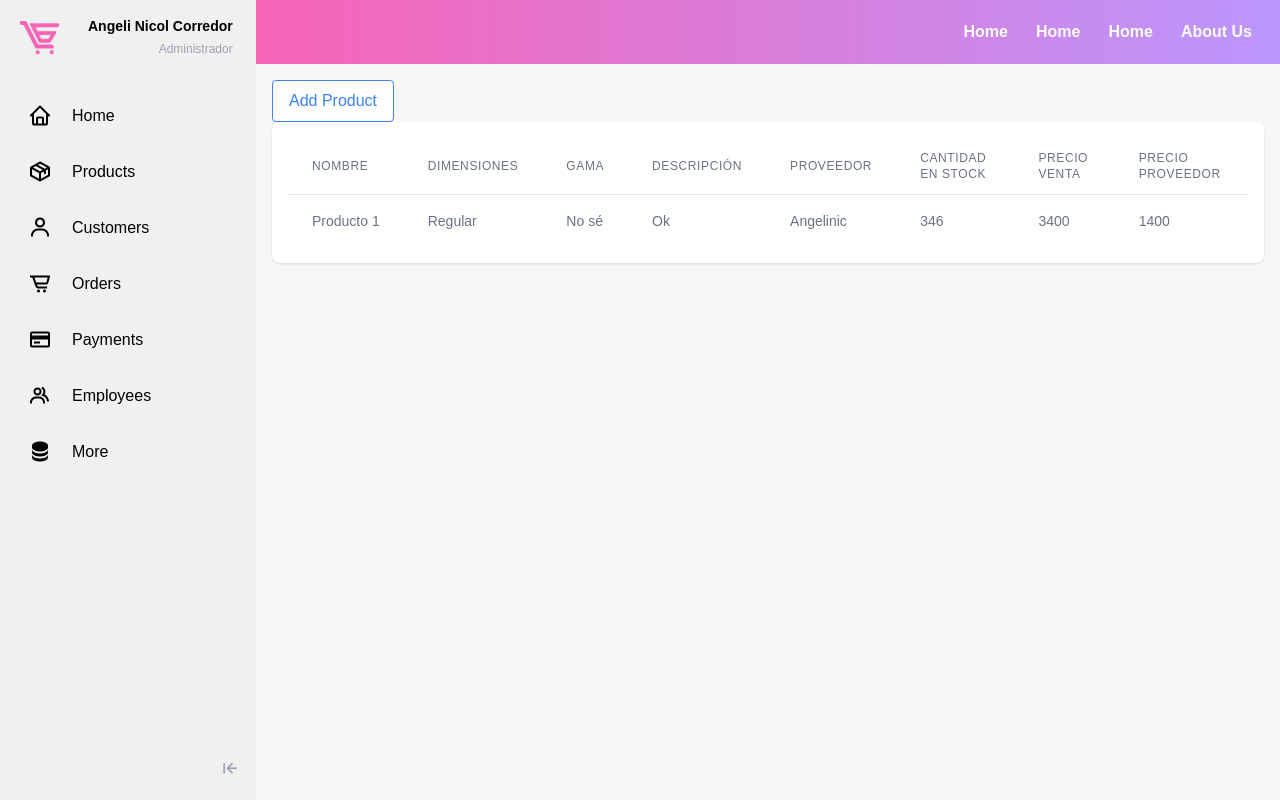
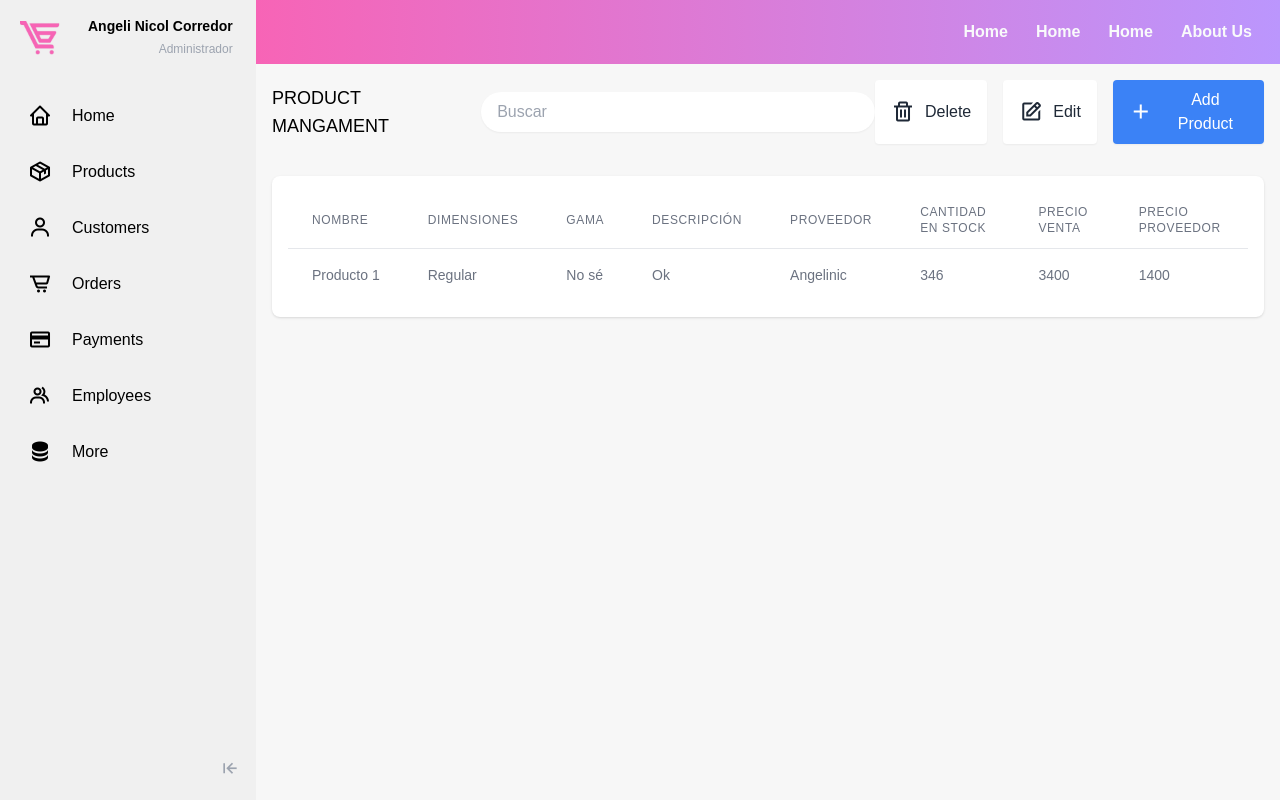
Before and after one commit to Jpcardenasg/GrabAndGo, an Angular app: page /admin in a window 1280 px wide. Built offline with nearby package versions, Linux system fonts and the light colour scheme.

Commit message:
feat: :lipstick: Admin Search Bar Added

```diff
--- a/src/app/components/sidenav/sidenav.component.css
+++ b/src/app/components/sidenav/sidenav.component.css
@@ -1,7 +1,20 @@
 .sidenav {
-    transition: all .5s ease;
+    transition: width .5s ease-in-out;
 }
 
+.sidenav-content {
+    overflow: hidden;
+    white-space: nowrap;
+    transition: opacity .5s ease-in-out;
+}
+
+.is-expanded .sidenav-content {
+    opacity: 1;
+}
+
+.is-collapsed .sidenav-content {
+    opacity: 0;
+}
 
 .gradient-hover:hover {
     background: linear-gradient(180deg, #BB96FD 0%, #F764B6 100%);
--- a/src/app/components/sidenav/sidenav.component.html
+++ b/src/app/components/sidenav/sidenav.component.html
@@ -1,4 +1,5 @@
-<div class="sidenav flex flex-col justify-between bg-sidenav h-screen" [class]="isCollapsed ? 'w-20':'w-64'">
+<div class="sidenav flex flex-col justify-between bg-sidenav h-screen"
+    [class]="isCollapsed ? 'w-20 is-collapsed':'w-64 is-expanded'">
 
     <div>
         <div class="flex items-center w-full p-4">
@@ -6,8 +7,8 @@
                 <img src="gnglogo-rosa.svg" alt="Grab and go logo rosado">
             </button>
             @if (!isCollapsed) {
-            <div class="text-end">
-                <div class="ml-6 font-semibold text-sm">Angeli Nicol Corredor</div>
+            <div class="sidenav-content text-end">
+                <div class="ml-6 text-sm font-semibold">Angeli Nicol Corredor</div>
                 <span class="text-xs font-medium text-gray-400">Administrador</span>
             </div>
             }
@@ -15,9 +16,9 @@
         <ul class="flex flex-col items-center p-4">
             @for (data of navData; track $index) {
             <li class="sidenav-nav-item w-full mb-2 cursor-pointer">
-                <a class="flex items-center h-12 transition-colo duration-300 ease-linear gradient-hover">
+                <a class="flex items-center h-12 gradient-hover">
                     <i class="text-center w-8 min-w-2 my-2 text-2xl pl-3" [class]="data.icon"></i>
-                    @if (!isCollapsed) {<span class="sidenav-link-text ml-6 text-normal">{{data.label}}</span>}
+                    @if (!isCollapsed) {<span class="sidenav-content ml-6 text-normal">{{data.label}}</span>}
                 </a>
             </li>
             }
@@ -26,7 +27,8 @@
 
     <footer class="flex justify-end p-4">
         @if (!isCollapsed) {
-        <button (click)="closeSidenav()" class="text-xl text-gray-400"><i class='bx bx-arrow-to-left'></i></button>
+        <button (click)="closeSidenav()" class="sidenav-content text-xl text-gray-400"><i
+                class='bx bx-arrow-to-left'></i></button>
         }
     </footer>
 </div>
--- a/src/app/pages/admin-page/admin-page.component.css
+++ b/src/app/pages/admin-page/admin-page.component.css
@@ -0,0 +1,4 @@
+.bx {
+    font-size: 24px;
+    margin-right: 10px;
+}
--- a/src/app/pages/admin-page/admin-page.component.html
+++ b/src/app/pages/admin-page/admin-page.component.html
@@ -1,7 +1,39 @@
 <div class="flex  w-full ">
+
     <app-sidenav></app-sidenav>
+
     <div class="flex-grow">
         <app-nav-bar></app-nav-bar>
+
+        <nav class="flex items-center justify-between p-4">
+            <div>
+                <h2 class="font-medium text-lg">PRODUCT MANGAMENT</h2>
+            </div>
+            <div class="flex items-center w-2/5">
+                <input type="text" placeholder="Buscar"
+                    class="bg-white text-gray-900 rounded-full px-4 py-2 w-full focus:outline-none shadow-sm">
+            </div>
+            <div class="flex space-x-4">
+                <button
+                    class="bg-white text-gray-800 px-4 py-2 rounded hover:bg-gray-300 transition duration-300 shadow-sm flex items-center">
+                    <i class='bx bx-trash'></i>
+                    Delete
+                </button>
+                <button
+                    class="bg-white text-gray-800 px-4 py-2 rounded hover:bg-gray-300 transition duration-300 shadow-sm flex items-center">
+                    <i class='bx bx-edit'></i>
+                    Edit
+                </button>
+                <button
+                    class="bg-blue-500 text-white px-4 py-2 rounded hover:bg-blue-600 transition duration-300 shadow-sm flex items-center">
+                    <i class='bx bx-plus'></i>
+                    Add Product
+                </button>
+            </div>
+        </nav>
+
         <app-product-management></app-product-management>
+
     </div>
+
 </div>
--- a/src/app/pages/admin-page/product-management/product-management.component.html
+++ b/src/app/pages/admin-page/product-management/product-management.component.html
@@ -1,6 +1,4 @@
 <main class="p-4">
-    <header><button class="text-blue-500 bg-white border border-blue-500 rounded px-4 py-2">Add Product</button>
-    </header>
     <div class="bg-white shadow rounded-lg p-4 overflow-x-auto">
         <table class="min-w-full divide-y divide-gray-200">
             <thead>
```
